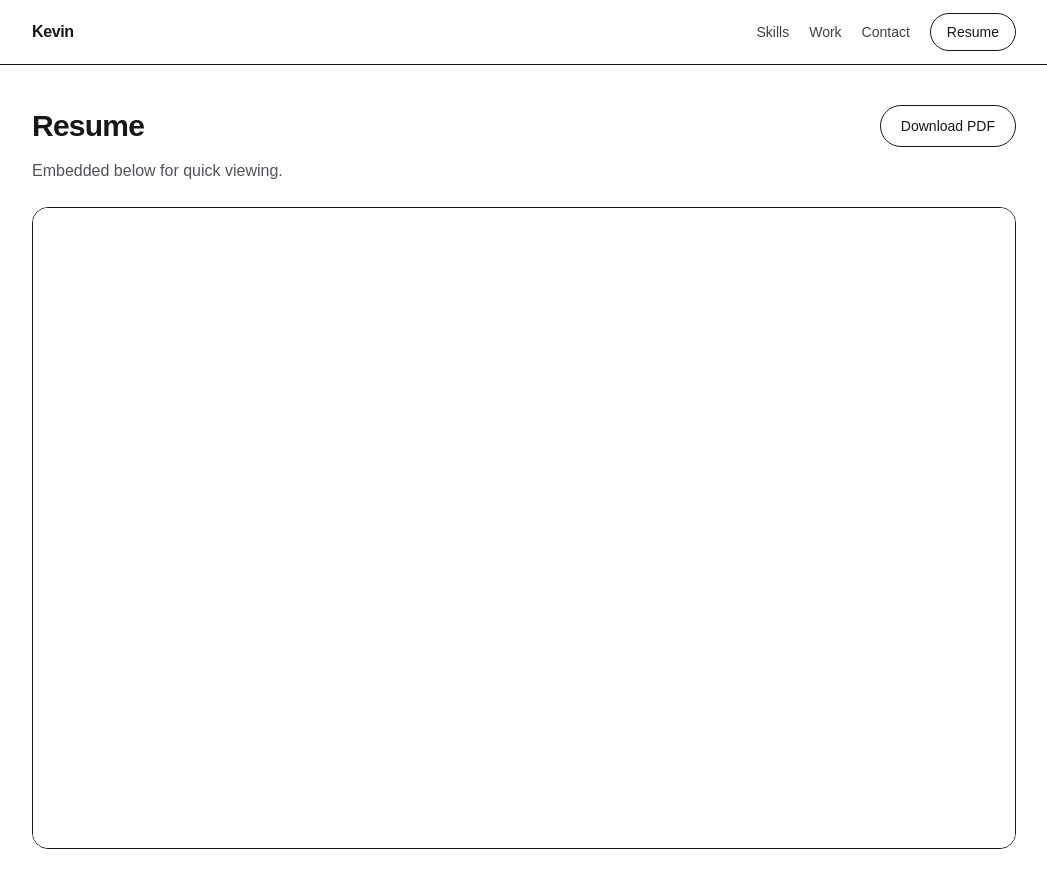
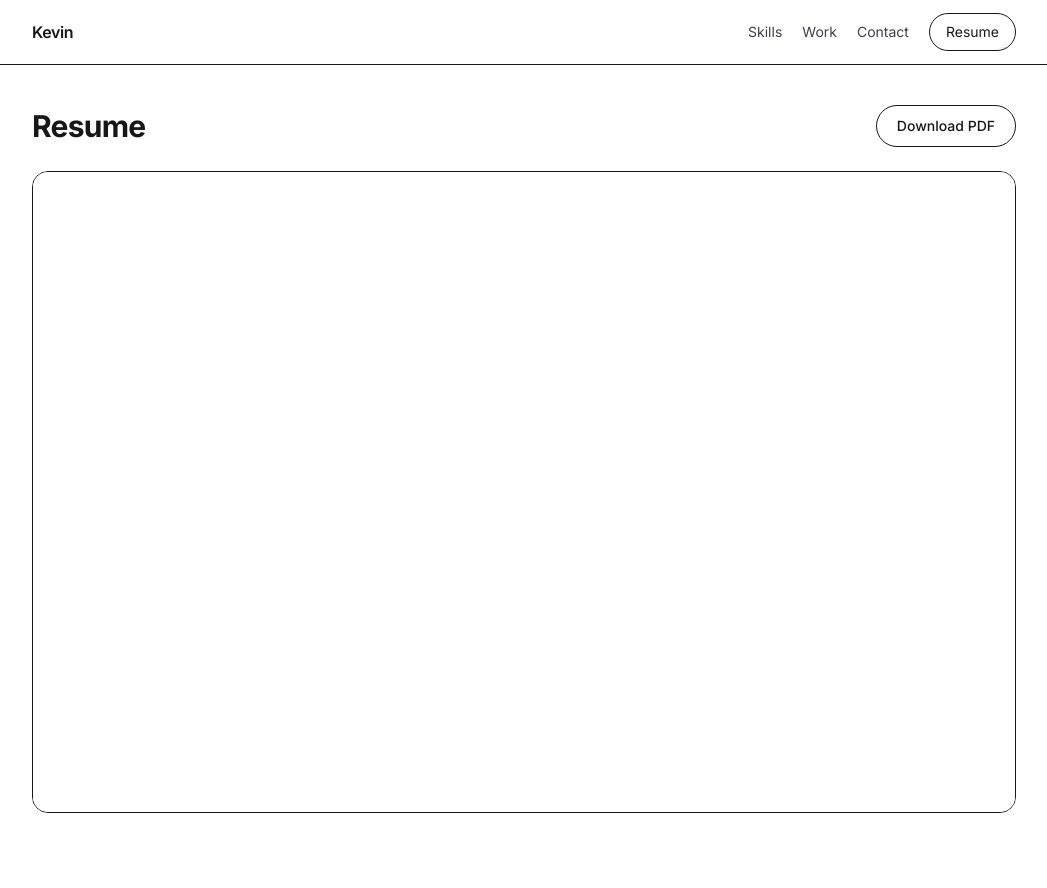
Before and after one commit to Kcheungz/portfolio, a Next.js app: page /resume in a window 1280 px wide. Shown: the whole page, without its empty margins (116-1163 px from the left). After the commit the page ends 853 px from the top, so only its background shows below. Built offline with nearby package versions, Linux system fonts and the light colour scheme.

Commit message:
Add Inter font

```diff
--- a/app/layout.tsx
+++ b/app/layout.tsx
@@ -1,15 +1,9 @@
-import type { Metadata } from "next";
-import { Geist, Geist_Mono } from "next/font/google";
 import "./globals.css";
+import { Inter } from "next/font/google";
 
-const geistSans = Geist({
-  variable: "--font-geist-sans",
+const inter = Inter({
   subsets: ["latin"],
-});
-
-const geistMono = Geist_Mono({
-  variable: "--font-geist-mono",
-  subsets: ["latin"],
+  display: "swap",
 });
 
 export const metadata = {
@@ -24,7 +18,7 @@ export default function RootLayout({
 }) {
   return (
     <html lang="en">
-      <body className="min-h-screen bg-white text-zinc-900 antialiased">
+      <body className={`${inter.className} min-h-screen bg-white text-zinc-900 antialiased`}>
         {children}
       </body>
     </html>
--- a/app/resume/page.tsx
+++ b/app/resume/page.tsx
@@ -18,7 +18,6 @@ export default function ResumePage() {
         </div>
 
         <p className="mt-3 text-zinc-600">
-          Embedded below for quick viewing.
         </p>
 
         <div className="mt-6 overflow-hidden rounded-2xl border bg-white">
```
